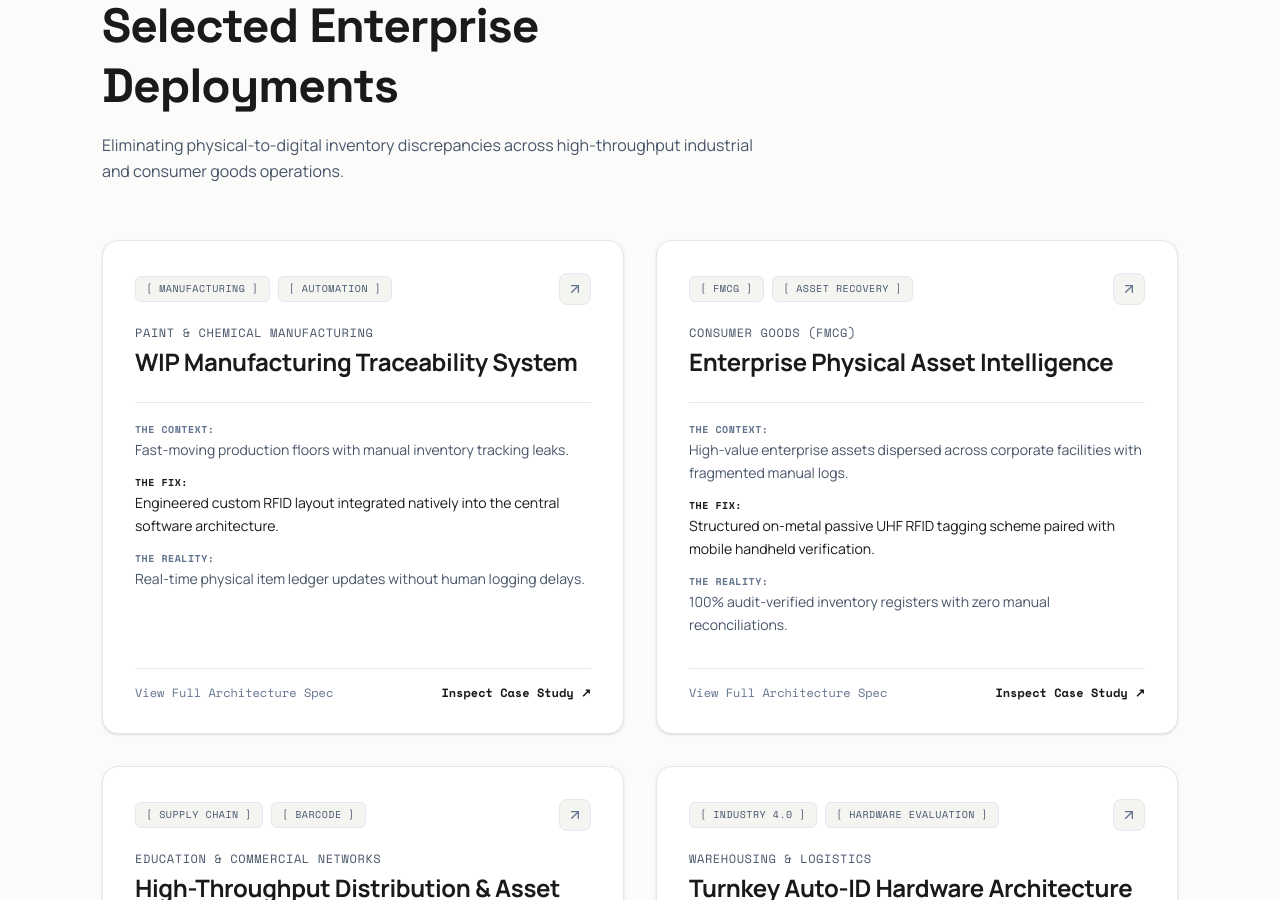
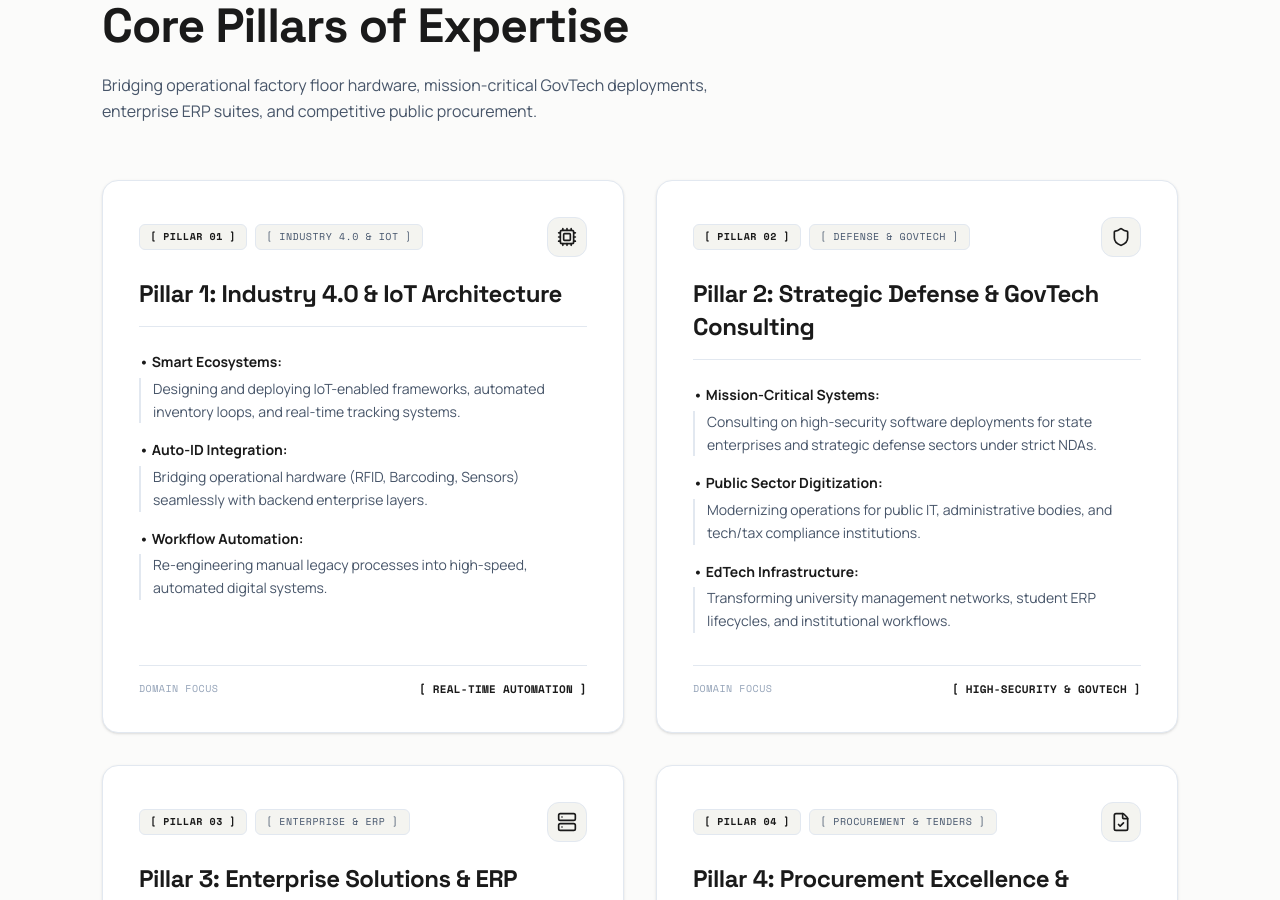
Before and after one commit to zainmabid/myportfolio, a React (Vite) app: page / in a window 1280 px wide. Shown: the part 1900-2800 px from the top of the page. Built offline with nearby package versions, Linux system fonts and the light colour scheme.

Commit message:
feat: replace Deployments section with Core Pillars of Expertise 4-box grid layout

```diff
--- a/src/components/Navbar.tsx
+++ b/src/components/Navbar.tsx
@@ -15,7 +15,7 @@ export const Navbar: React.FC = () => {
   }, []);
 
   const navLinks = [
-    { label: 'Work', href: '#work' },
+    { label: 'Expertise', href: '#expertise' },
     { label: 'Industries', href: '#industries' },
     { label: 'Experience', href: '#experience' },
     { label: 'Skills', href: '#skills' },
--- a/src/components/Projects.tsx
+++ b/src/components/Projects.tsx
@@ -1,114 +1,116 @@
-import React, { useState } from 'react';
-import { ArrowUpRight } from 'lucide-react';
-import { PORTFOLIO_DATA, Project } from '@/data/content';
-import { ProjectModal } from './ProjectModal';
+import React from 'react';
+import { Cpu, Shield, Server, FileCheck } from 'lucide-react';
+import { PORTFOLIO_DATA, PillarItem } from '@/data/content';
 
 export const Projects: React.FC = () => {
-  const { projects } = PORTFOLIO_DATA;
-  const [activeProject, setActiveProject] = useState<Project | null>(null);
+  const { pillars } = PORTFOLIO_DATA;
+
+  // Icon mapping for each pillar
+  const getPillarIcon = (number: string) => {
+    switch (number) {
+      case '01':
+        return <Cpu className="w-5 h-5 text-[#1A1A1A]" />;
+      case '02':
+        return <Shield className="w-5 h-5 text-[#1A1A1A]" />;
+      case '03':
+        return <Server className="w-5 h-5 text-[#1A1A1A]" />;
+      case '04':
+        return <FileCheck className="w-5 h-5 text-[#1A1A1A]" />;
+      default:
+        return <Cpu className="w-5 h-5 text-[#1A1A1A]" />;
+    }
+  };
+
+  const getPillarFooterTag = (number: string) => {
+    switch (number) {
+      case '01':
+        return 'REAL-TIME AUTOMATION';
+      case '02':
+        return 'HIGH-SECURITY & GOVTECH';
+      case '03':
+        return 'SCALABLE ERP SUITES';
+      case '04':
+        return 'PPRA & UNGM VETTING';
+      default:
+        return 'STRATEGIC ARCHITECTURE';
+    }
+  };
 
   return (
     <section id="work" className="py-28 sm:py-36 border-b border-[#E2E8F0] bg-[#FBFBFA]">
-      <div className="max-w-[1140px] mx-auto px-4 sm:px-6 lg:px-8 text-left">
+      <div id="expertise" className="max-w-[1140px] mx-auto px-4 sm:px-6 lg:px-8 text-left">
         {/* Section Heading */}
         <div className="max-w-2xl mb-14">
           <span className="inline-flex items-center gap-2 px-3.5 py-1.5 rounded-full bg-white border border-[#E2E8F0] font-mono text-[11px] uppercase tracking-wider text-[#1A1A1A] mb-3 shadow-xs">
-            [ CASE STUDIES // FIELD REALITY ]
+            [ CORE PILLARS // STRATEGIC ARCHITECTURE ]
           </span>
           <h2 className="font-heading text-3xl sm:text-4xl lg:text-5xl font-bold tracking-[-0.02em] text-[#1A1A1A] leading-tight">
-            Selected Enterprise Deployments
+            Core Pillars of Expertise
           </h2>
           <p className="mt-4 text-base text-[#475569] leading-relaxed">
-            Eliminating physical-to-digital inventory discrepancies across high-throughput industrial and consumer goods operations.
+            Bridging operational factory floor hardware, mission-critical GovTech deployments, enterprise ERP suites, and competitive public procurement.
           </p>
         </div>
 
-        {/* Bento Realism Grid: Flat, crisp white cards: bg-white border border-[#E2E8F0] rounded-2xl shadow-sm hover:shadow-md p-8 */}
+        {/* 4 Distinct Boxes / Grid Layout */}
         <div className="grid grid-cols-1 md:grid-cols-2 gap-8 items-stretch">
-          {projects.map((project) => (
+          {pillars.map((pillar: PillarItem) => (
             <article
-              key={project.id}
-              onClick={() => setActiveProject(project)}
-              className="group relative flex flex-col justify-between p-8 rounded-2xl border border-[#E2E8F0] bg-white hover:border-slate-300 hover:shadow-md transition-all duration-200 cursor-pointer shadow-sm"
+              key={pillar.id}
+              className="group relative flex flex-col justify-between p-8 sm:p-9 rounded-2xl border border-[#E2E8F0] bg-white hover:border-slate-300 hover:shadow-md transition-all duration-200 shadow-sm"
             >
               <div>
-                {/* Top Labels Row: Monospace capsule tags & Arrow */}
+                {/* Top Labels Row: Monospace capsule tag & Icon */}
                 <div className="flex items-center justify-between gap-3 mb-5">
-                  <div className="flex flex-wrap items-center gap-2">
-                    {project.tags.map((tag) => (
-                      <span
-                        key={tag}
-                        className="font-mono text-[10px] uppercase font-medium px-2.5 py-1 rounded-md bg-[#F4F4F0] border border-[#E2E8F0] text-slate-600 tracking-wider"
-                      >
-                        [ {tag} ]
-                      </span>
-                    ))}
+                  <div className="flex items-center gap-2">
+                    <span className="font-mono text-[10px] uppercase font-bold px-2.5 py-1 rounded-md bg-[#F4F4F0] border border-[#E2E8F0] text-[#1A1A1A] tracking-wider">
+                      [ PILLAR {pillar.number} ]
+                    </span>
+                    <span className="font-mono text-[10px] uppercase font-medium px-2.5 py-1 rounded-md bg-[#F4F4F0] border border-[#E2E8F0] text-slate-600 tracking-wider">
+                      [ {pillar.tag} ]
+                    </span>
                   </div>
 
-                  {/* Structural Diagonal Arrow */}
-                  <div className="w-8 h-8 rounded-lg bg-[#F4F4F0] border border-[#E2E8F0] group-hover:border-slate-400 flex items-center justify-center text-slate-500 group-hover:text-[#1A1A1A] transition-all duration-200 shrink-0">
-                    <ArrowUpRight className="w-4 h-4 transform group-hover:translate-x-0.5 group-hover:-translate-y-0.5 transition-transform" />
+                  <div className="w-10 h-10 rounded-xl bg-[#F4F4F0] border border-[#E2E8F0] flex items-center justify-center shrink-0 group-hover:border-slate-400 group-hover:scale-105 transition-all duration-200">
+                    {getPillarIcon(pillar.number)}
                   </div>
                 </div>
 
-                {/* Title & Industry Domain */}
-                <div className="mb-6">
-                  <span className="text-xs text-[#475569] font-mono uppercase tracking-wider block mb-1">
-                    {project.industry}
-                  </span>
-                  <h3 className="font-subheading text-xl sm:text-2xl font-bold text-[#1A1A1A] tracking-[-0.015em] leading-snug">
-                    {project.title}
+                {/* Pillar Title */}
+                <div className="mb-6 pb-4 border-b border-[#E2E8F0]">
+                  <h3 className="font-heading text-xl sm:text-2xl font-bold text-[#1A1A1A] tracking-[-0.02em] leading-snug">
+                    {pillar.title}
                   </h3>
                 </div>
 
-                {/* The 3 Punchy Fragments (Context / Fix / Reality) */}
-                <div className="space-y-3.5 pt-5 border-t border-[#E2E8F0]">
-                  <div className="text-sm">
-                    <span className="font-mono text-[10px] uppercase tracking-wider text-slate-500 font-semibold block mb-0.5">
-                      The Context:
-                    </span>
-                    <p className="text-[#475569] leading-relaxed font-normal">
-                      {project.bento.context}
-                    </p>
-                  </div>
-
-                  <div className="text-sm">
-                    <span className="font-mono text-[10px] uppercase tracking-wider text-[#1A1A1A] font-semibold block mb-0.5">
-                      The Fix:
-                    </span>
-                    <p className="text-[#1A1A1A] leading-relaxed font-normal">
-                      {project.bento.fix}
-                    </p>
-                  </div>
-
-                  <div className="text-sm">
-                    <span className="font-mono text-[10px] uppercase tracking-wider text-slate-500 font-semibold block mb-0.5">
-                      The Reality:
-                    </span>
-                    <p className="text-[#475569] leading-relaxed font-normal">
-                      {project.bento.reality}
-                    </p>
-                  </div>
+                {/* Bullet Points */}
+                <div className="space-y-4">
+                  {pillar.points.map((point, idx) => (
+                    <div key={idx} className="text-sm leading-relaxed">
+                      <span className="font-subheading font-bold text-[#1A1A1A] block mb-1">
+                        • {point.title}:
+                      </span>
+                      <p className="text-[#475569] font-normal leading-relaxed pl-3 border-l-2 border-slate-200">
+                        {point.description}
+                      </p>
+                    </div>
+                  ))}
                 </div>
               </div>
 
-              {/* Card Footer: Subtle Read Prompt */}
+              {/* Card Footer */}
               <div className="mt-8 pt-4 border-t border-[#E2E8F0] flex items-center justify-between text-xs font-mono text-slate-500">
-                <span>View Full Architecture Spec</span>
-                <span className="text-[#1A1A1A] font-semibold group-hover:translate-x-1 transition-transform">
-                  Inspect Case Study ↗
+                <span className="text-[10px] uppercase tracking-wider text-[#94A3B8]">
+                  DOMAIN FOCUS
+                </span>
+                <span className="text-[#1A1A1A] font-semibold text-[11px] tracking-wide">
+                  [ {getPillarFooterTag(pillar.number)} ]
                 </span>
               </div>
             </article>
           ))}
         </div>
       </div>
-
-      {/* Accessible Detail Modal */}
-      <ProjectModal
-        project={activeProject}
-        onClose={() => setActiveProject(null)}
-      />
     </section>
   );
 };
--- a/src/data/content.ts
+++ b/src/data/content.ts
@@ -56,6 +56,19 @@ export interface Project {
   };
 }
 
+export interface PillarPoint {
+  title: string;
+  description: string;
+}
+
+export interface PillarItem {
+  id: string;
+  number: string;
+  tag: string;
+  title: string;
+  points: PillarPoint[];
+}
+
 export interface IndustryItem {
   id: string;
   title: string;
@@ -149,6 +162,7 @@ export interface PortfolioData {
   person: PersonInfo;
   journey: JourneyData;
   brands: Brand[];
+  pillars: PillarItem[];
   projects: Project[];
   industries: IndustryItem[];
   experience: ExperienceItem[];
@@ -465,6 +479,89 @@ export const PORTFOLIO_DATA: PortfolioData = {
       name: 'PAF Hospital (Islamabad)',
       descriptor: 'Military Healthcare & Clinical Services',
       logo: '/brands/paf-hospital.png'
+    }
+  ],
+
+  pillars: [
+    {
+      id: 'pillar-industry-4',
+      number: '01',
+      tag: 'INDUSTRY 4.0 & IOT',
+      title: 'Pillar 1: Industry 4.0 & IoT Architecture',
+      points: [
+        {
+          title: 'Smart Ecosystems',
+          description: 'Designing and deploying IoT-enabled frameworks, automated inventory loops, and real-time tracking systems.'
+        },
+        {
+          title: 'Auto-ID Integration',
+          description: 'Bridging operational hardware (RFID, Barcoding, Sensors) seamlessly with backend enterprise layers.'
+        },
+        {
+          title: 'Workflow Automation',
+          description: 'Re-engineering manual legacy processes into high-speed, automated digital systems.'
+        }
+      ]
+    },
+    {
+      id: 'pillar-defense-govtech',
+      number: '02',
+      tag: 'DEFENSE & GOVTECH',
+      title: 'Pillar 2: Strategic Defense & GovTech Consulting',
+      points: [
+        {
+          title: 'Mission-Critical Systems',
+          description: 'Consulting on high-security software deployments for state enterprises and strategic defense sectors under strict NDAs.'
+        },
+        {
+          title: 'Public Sector Digitization',
+          description: 'Modernizing operations for public IT, administrative bodies, and tech/tax compliance institutions.'
+        },
+        {
+          title: 'EdTech Infrastructure',
+          description: 'Transforming university management networks, student ERP lifecycles, and institutional workflows.'
+        }
+      ]
+    },
+    {
+      id: 'pillar-enterprise-erp',
+      number: '03',
+      tag: 'ENTERPRISE & ERP',
+      title: 'Pillar 3: Enterprise Solutions & ERP Management',
+      points: [
+        {
+          title: 'System Auditing',
+          description: 'Conducting comprehensive diagnostic evaluations of existing corporate and institutional tech stacks.'
+        },
+        {
+          title: 'ERP Deployment',
+          description: 'Guiding the selection, customization, and deployment of scalable ERP suites for cross-department synchronization.'
+        },
+        {
+          title: 'Data-Driven Operations',
+          description: 'Structuring management systems that turn messy operational data into clean, actionable leadership dashboards.'
+        }
+      ]
+    },
+    {
+      id: 'pillar-procurement-tenders',
+      number: '04',
+      tag: 'PROCUREMENT & TENDERS',
+      title: 'Pillar 4: Procurement Excellence & Tender Bidding',
+      points: [
+        {
+          title: 'PPRA Compliance',
+          description: 'Masterful navigation of Pakistan’s public procurement frameworks, handling technical compliance and institutional protocols.'
+        },
+        {
+          title: 'Global Frameworks (UNGM)',
+          description: 'Structuring airtight technical proposals aligned with international vetting and United Nations procurement criteria.'
+        },
+        {
+          title: 'End-to-End Bid Management',
+          description: 'Managing technical evaluation response documents to capture and win high-stakes public tenders.'
+        }
+      ]
     }
   ],
 
```
